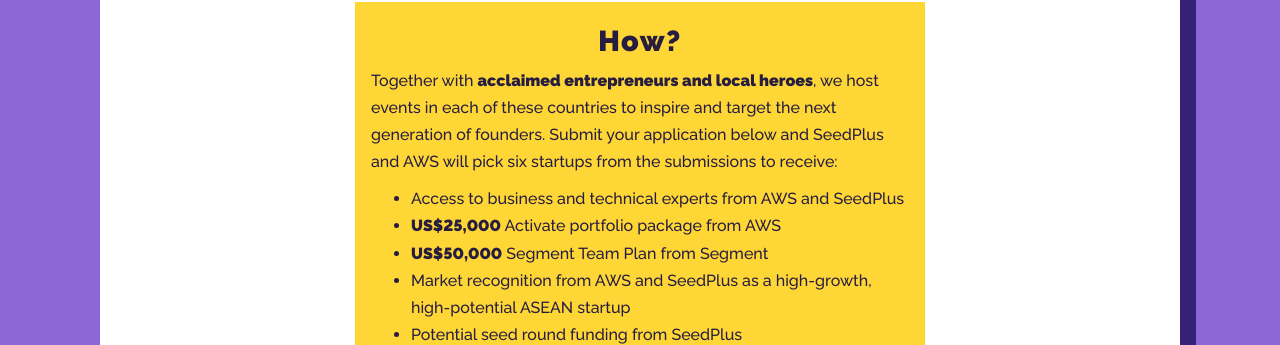
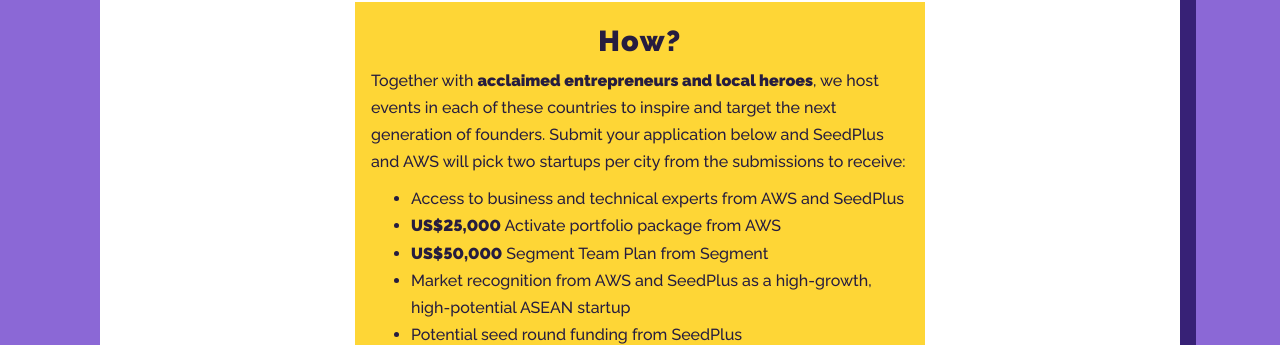
Before and after one commit to seedplus/alpha.seedplus.com, a Jekyll site: the page built from index.html, in a window 1280 px wide and 900 px high, scrolled down 832 px. Shown: the part 189-534 px from the top of the window. Built offline with Jekyll 4.4.1, drawn with Linux system fonts in a browser that asks for light colours.

Commit message:
Update index.html
added 2 per city versus saying six since this is how we are sellling it now

```diff
--- a/index.html
+++ b/index.html
@@ -52,7 +52,7 @@
     <div class='section-content'>
       <h2>How?</h2>
 
-      <p>Together with <strong>acclaimed entrepreneurs and local heroes</strong>, we host events in each of these countries to inspire and target the next generation of founders. Submit your application below and SeedPlus and AWS will pick six startups from the submissions to receive:</p>
+      <p>Together with <strong>acclaimed entrepreneurs and local heroes</strong>, we host events in each of these countries to inspire and target the next generation of founders. Submit your application below and SeedPlus and AWS will pick two startups per city from the submissions to receive:</p>
       <ul>
         <li>Access to business and technical experts from AWS and SeedPlus</li>
         <li><strong>US$25,000</strong> Activate portfolio package from AWS</li>
```
